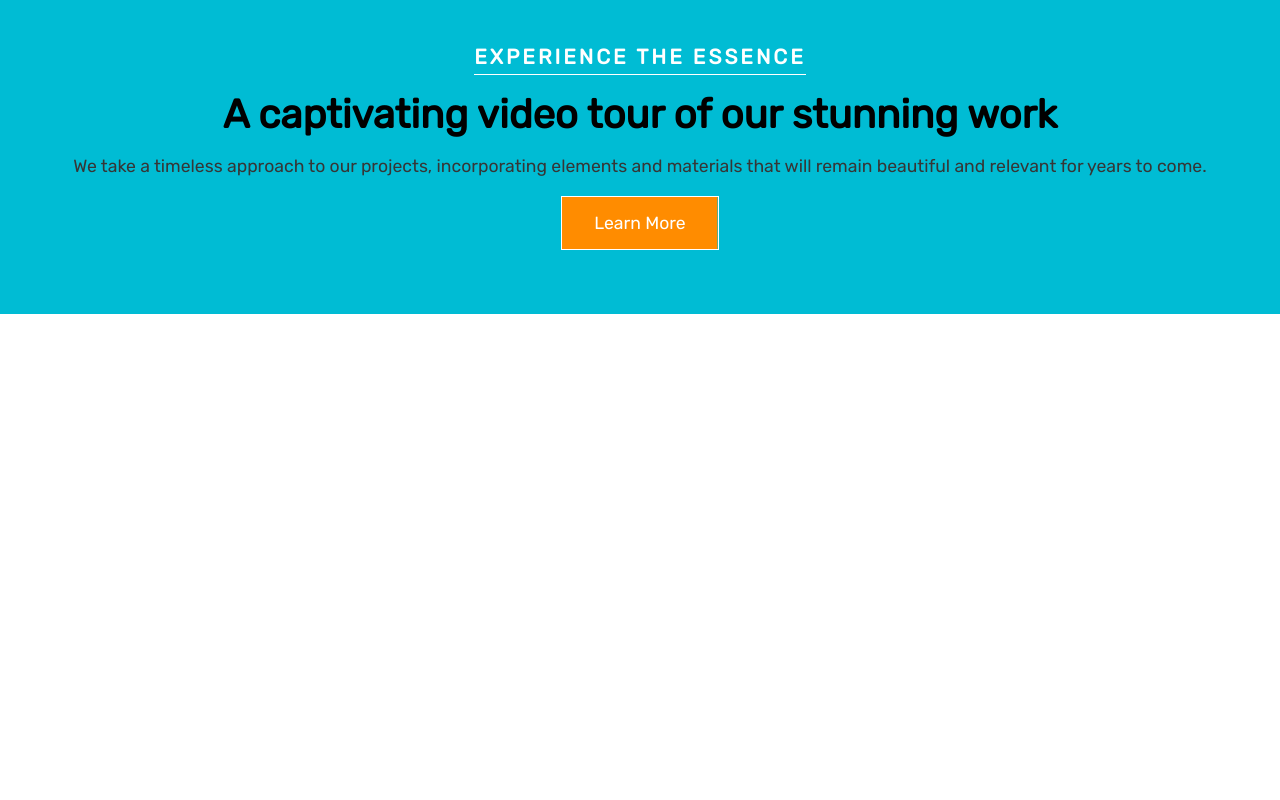
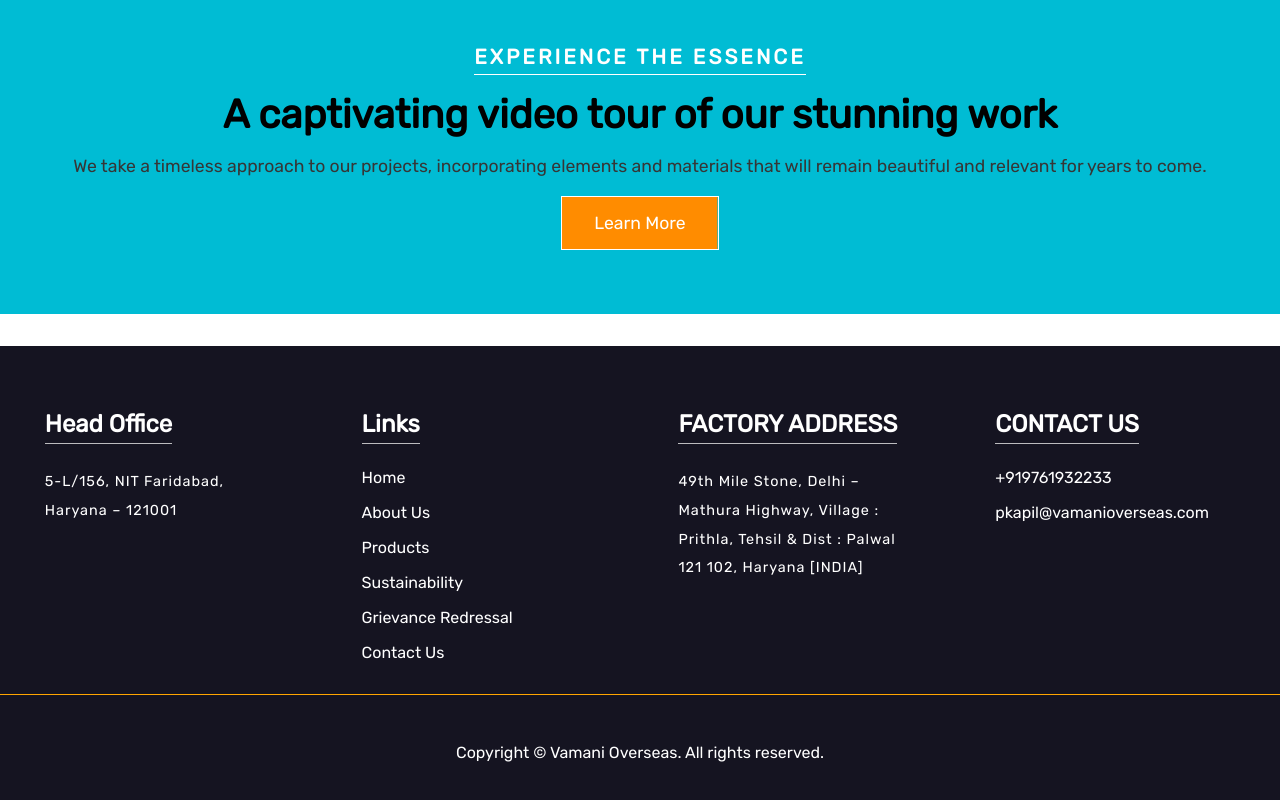
Before and after one commit to AK-Baghel/Vamani-Furniture, a React (Vite) app in the folder frontend/: page / in a window 1280 px wide. Shown: the part 2458-3258 px from the top of the page. Before the commit the page ends 2804 px from the top, so only its background shows below. Built offline with nearby package versions, Linux system fonts and the light colour scheme.

Commit message:
add footer

```diff
--- a/frontend/src/App.jsx
+++ b/frontend/src/App.jsx
@@ -2,6 +2,7 @@ import { Route, Routes } from 'react-router-dom'
 import './App.css'
 import Header from './components/header/Header'
 import Home from "./components/home/Home"
+import Footer from './components/footer/Footer'
 
 function App() {
 
@@ -12,6 +13,7 @@ function App() {
         <Route path='/' element={<Home />} />
         {/* <Route path='/header' element={<Header />} /> */}
       </Routes>
+      <Footer />
     </>
   )
 }
--- a/frontend/src/components/cardItem/CardItem.jsx
+++ b/frontend/src/components/cardItem/CardItem.jsx
@@ -1,14 +1,14 @@
 import React from 'react'
 import "./style.css"
-import Photo from "../../assets/photo1.jpg"
+// import Photo from "../../assets/photo1.jpg"
 import { AiFillCheckCircle } from "react-icons/ai"
 
-function CardItem({ position, item1, item2, item3, item4, item6 }) {
+function CardItem({ position, item1, item2, item3, item4, item6, photo }) {
     return (
         <div className={`cardItemContainer ${position === 'right' ? "cardItemContainerOther" : ""}`}>
 
             <div className="cardItemBox1">
-                <img className="cardItemImg" src={Photo} alt="" />
+                <img className="cardItemImg" src={photo} alt="" />
             </div>
 
             <div className={`cardItemBox2 ${position === 'right' ? "cardItemBox2Other" : ""}`}>
--- a/frontend/src/components/footer/Footer.jsx
+++ b/frontend/src/components/footer/Footer.jsx
@@ -0,0 +1,45 @@
+import React from 'react'
+import "./style.css"
+
+function Footer() {
+    return (
+        <footer className="footerContainer">
+            <div className="footerBox1">
+                <div className="footerBox1Section">
+                    <div className="footerBox1SectionHeading">Head Office</div>
+                    <div className="footerBox1SectionText">5-L/156, NIT Faridabad, Haryana – 121001</div>
+                </div>
+                <div className="footerBox1Section">
+                    <div className="footerBox1SectionHeading">Links</div>
+                    <div className="footerBox1SectionItems">
+                        <div className="footerBox1SectionItem">Home</div>
+                        <div className="footerBox1SectionItem">About Us</div>
+                        <div className="footerBox1SectionItem">Products</div>
+                        <div className="footerBox1SectionItem">Sustainability</div>
+                        <div className="footerBox1SectionItem">Grievance Redressal</div>
+                        <div className="footerBox1SectionItem">Contact Us</div>
+                    </div>
+                </div>
+                <div className="footerBox1Section">
+                    <div className="footerBox1SectionHeading">FACTORY ADDRESS</div>
+                    <div className="footerBox1SectionText">49th Mile Stone, Delhi – Mathura Highway, Village : Prithla, Tehsil & Dist : Palwal 121 102, Haryana [INDIA]</div>
+                </div>
+                <div className="footerBox1Section">
+                    <div className="footerBox1SectionHeading">CONTACT US</div>
+                    <div className="footerBox1SectionItems">
+                        <div className="footerBox1SectionItem">+919761932233</div>
+                        <div className="footerBox1SectionItem">pkapil@vamanioverseas.com</div>
+                    </div>
+                </div>
+            </div>
+            <div className="footerBox2"></div>
+            <div className="footerBox3">
+                <div className="footerBox3Text">
+                    Copyright © Vamani Overseas. All rights reserved.
+                </div>
+            </div>
+        </footer>
+    )
+}
+
+export default Footer
--- a/frontend/src/components/footer/style.css
+++ b/frontend/src/components/footer/style.css
@@ -0,0 +1,73 @@
+.footerContainer {
+    background-color: #151421;
+    color: white;
+    padding-block: 4rem 2rem;
+    display: flex;
+    flex-direction: column;
+    gap: 2rem;
+    /* justify-content: center;
+    align-items: center; */
+}
+
+.footerBox1 {
+    display: flex;
+    flex-wrap: wrap;
+    justify-content: space-evenly;
+    /* justify-content: start; */
+    gap: 2rem;
+}
+
+.footerBox1Section {
+    width: 15rem;
+    display: flex;
+    flex-direction: column;
+    gap: 1.5rem;
+}
+
+.footerBox1SectionHeading {
+    font-size: 1.5rem;
+    font-weight: 900;
+    padding-bottom: 5px;
+    border-bottom: 1px solid rgba(255, 255, 255, 0.712);
+    width: fit-content;
+
+}
+
+.footerBox1SectionText {
+    font-size: 0.9rem;
+    line-height: 1.8rem;
+    letter-spacing: 1px;
+}
+
+.footerBox1SectionItems {
+    display: flex;
+    flex-direction: column;
+    gap: 1rem;
+    cursor: pointer;
+}
+
+.footerBox1SectionItem:hover {
+    text-decoration: underline;
+    text-decoration-color: orange;
+}
+
+.footerBox2 {
+    content: "";
+    width: 100%;
+    height: 1px;
+    background-color: orange;
+    /* background-color: rgba(255, 255, 255, 0.712); */
+}
+
+.footerBox3 {
+    text-align: center;
+    padding: 1rem;
+}
+
+@media(max-width:600px) {
+    .footerBox1 {
+        justify-content: start;
+        margin-inline: 2rem;
+        gap: 3rem;
+    }
+}
--- a/frontend/src/components/home/Home.jsx
+++ b/frontend/src/components/home/Home.jsx
@@ -3,6 +3,8 @@ import React from 'react'
 import { IoCall } from "react-icons/io5"
 
 import CounterSections from "./counterSection/CounterSection"
+import photo1 from "../../assets/photo1.jpg"
+import photo2 from "../../assets/photo2.jpg"
 
 import "./style.css"
 import CardItem from '../cardItem/CardItem'
@@ -43,6 +45,7 @@ function Home() {
                 item3={"We at Vamani are catering our customers with all modern design furniture product for living, dining and bedroom furniture."}
                 item4={"Majorly we have categorized our collection as:"}
                 item6={"Learn More"}
+                photo={photo1}
             />
 
             <CardItem
@@ -51,6 +54,7 @@ function Home() {
                 item2={"OUR DESIGNS & QUALITY PRODUCTS WILL BUILD YOUR TRUST"}
                 item3={"Our Contemporary and electic designs blend aesthetics with functional value. Our collections with their uncluttered elegant lines embrace both the mordern as well as traditional looks"}
                 item6={"Get In Touch"}
+                photo={photo2}
             />
 
             <LabelCard />
```
